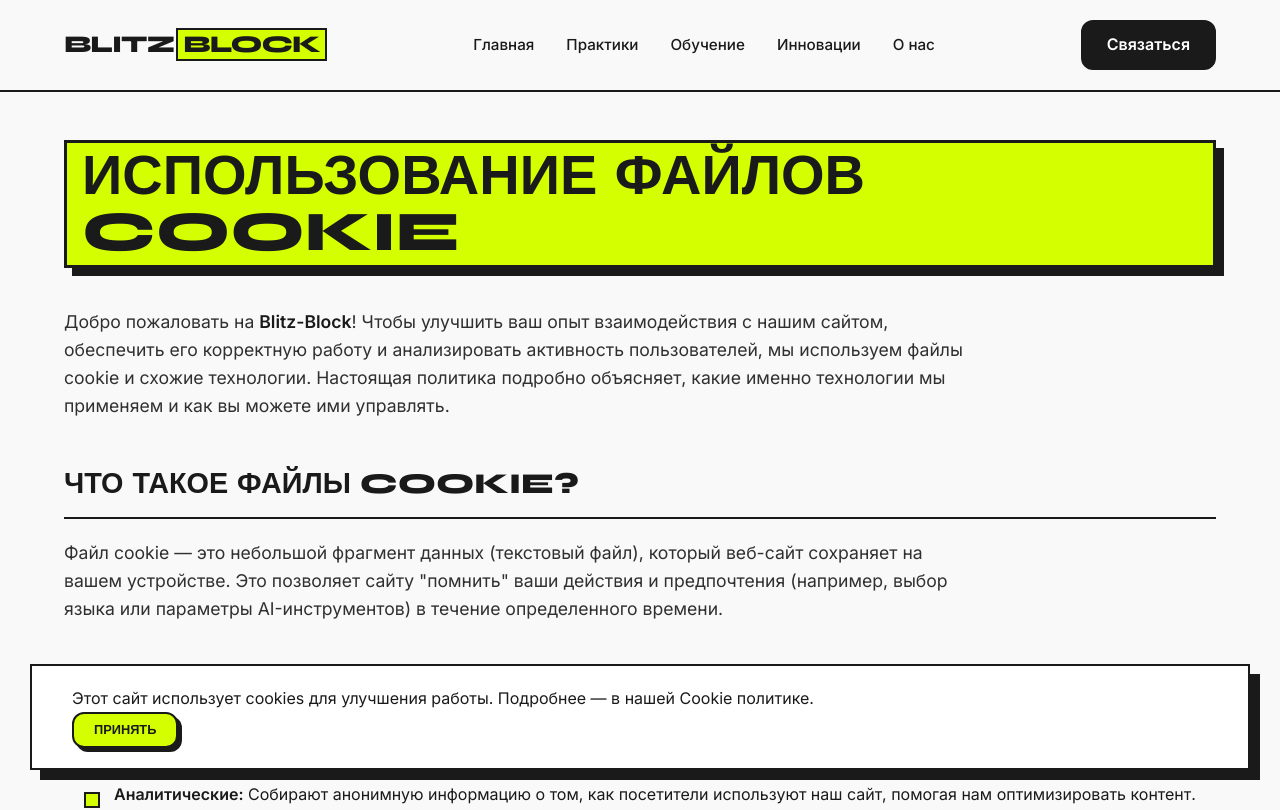
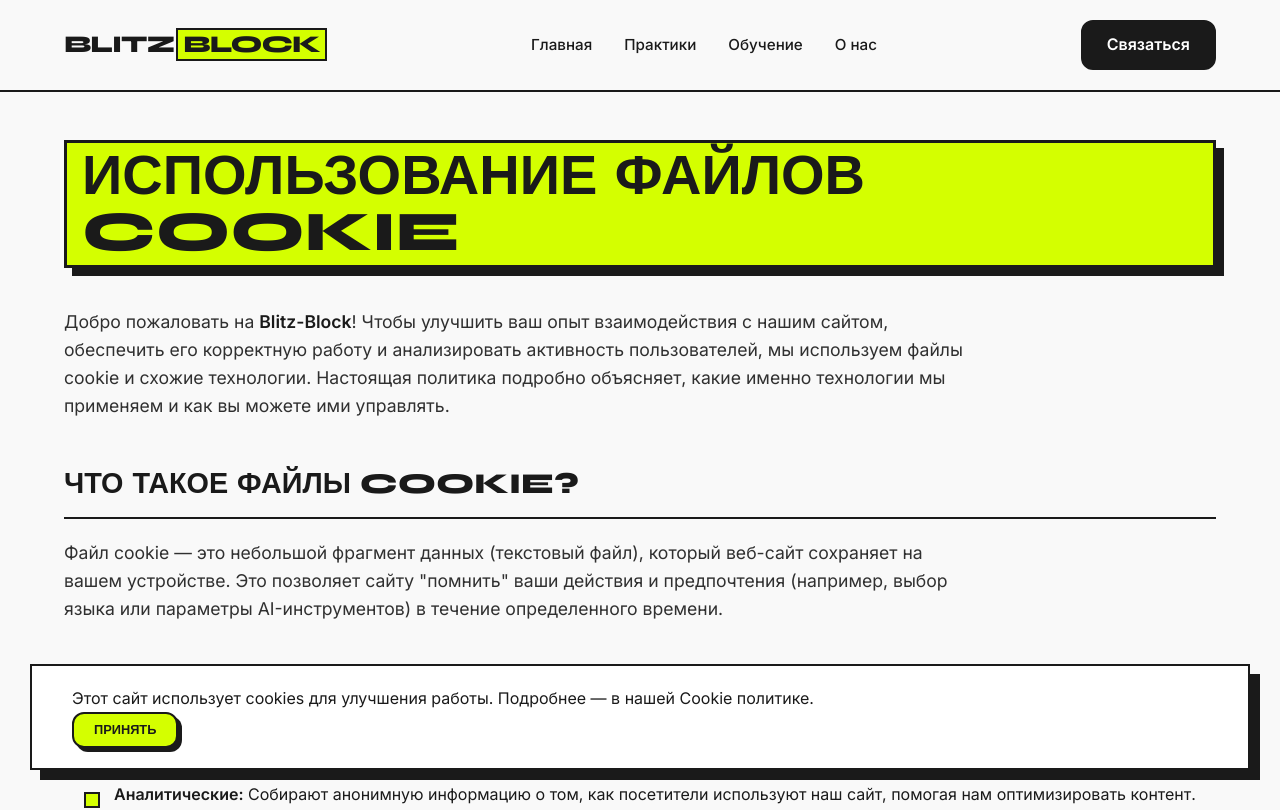
Before and after one commit to Kateryna-Katya/blitz-block, a plain HTML site: page cookies.html in a window 1280 px wide. Shown: the top 810 px of the page. Drawn offline with nearby package versions, Linux system fonts and the light colour scheme.

Commit message:
Deploying to gh-pages from @ Kateryna-Katya/blitz-block@3050fd083cac8aaa6241eb3acd38722043c67839 🚀

```diff
--- a/cookies.html
+++ b/cookies.html
@@ -29,7 +29,6 @@
         <li><a href="./#home" class="header__link">Главная</a></li>
         <li><a href="./#practices" class="header__link">Практики</a></li>
         <li><a href="./#learning" class="header__link">Обучение</a></li>
-        <li><a href="./#innovations" class="header__link">Инновации</a></li>
         <li><a href="./#about" class="header__link">О нас</a></li>
       </ul>
     </nav>
```
Also changed, not shown: disclaimer.html (+0 -1 lines), index.html (+0 -1 lines), personal-data-policy.html (+0 -1 lines), privacy.html (+0 -1 lines), return.html (+0 -1 lines), terms.html (+0 -1 lines).
